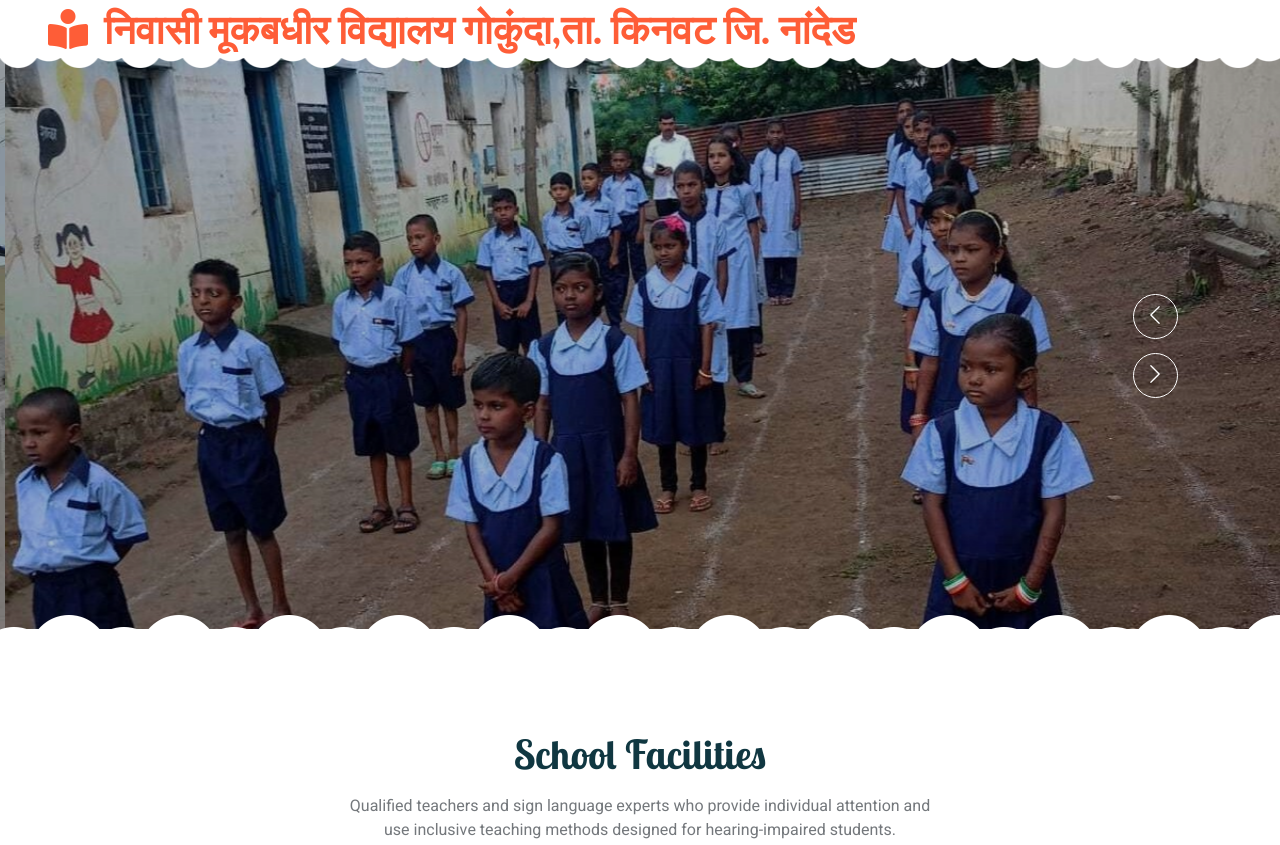
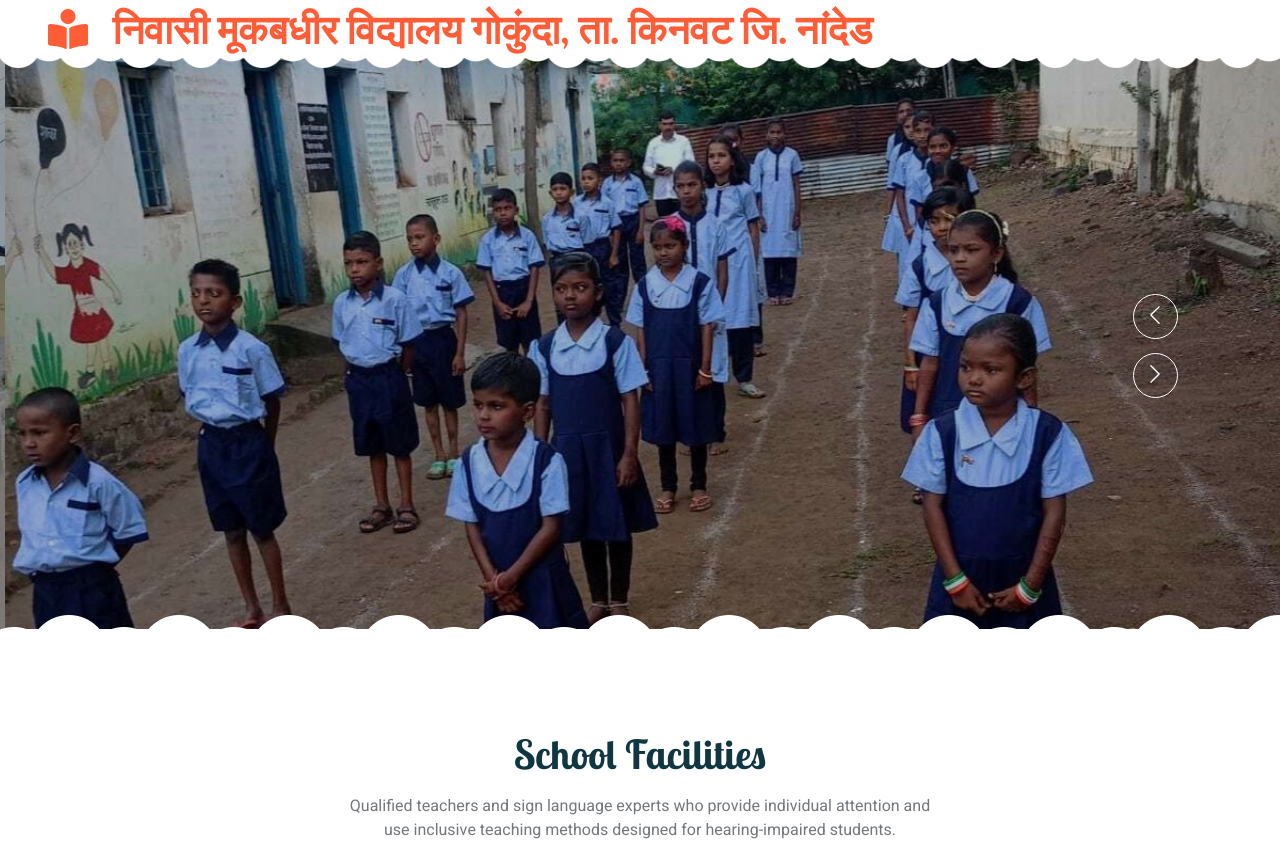
Before and after one commit to NivasiMukbadadhirVidyalayaGokunda/Nivasi-Mukbadadhir-Vidyalaya-Gokunda, a plain HTML site: page index.html in a window 1280 px wide. Shown: the top 845 px of the page. Drawn offline with nearby package versions, Linux system fonts and the light colour scheme.

Commit message:
Update index.html

```diff
--- a/index.html
+++ b/index.html
@@ -45,10 +45,11 @@
         <!-- Navbar Start -->
         <nav class="navbar navbar-expand-lg bg-white navbar-light sticky-top px-4 px-lg-5 py-lg-0">
             <a href="index.html" class="navbar-brand">
-                <h1 class="m-0 text-primary"><i class="fa fa-book-reader me-3"></i>निवासी मूकबधीर विद्यालय गोकुंदा,ता. किनवट जि. नांदेड
-
-                </h1>
-            </a>
+    <h1 class="m-0 text-primary school-title">
+        <i class="fa fa-book-reader me-3"></i>
+        निवासी मूकबधीर विद्यालय गोकुंदा, ता. किनवट जि. नांदेड
+    </h1>
+</a>
             <button type="button" class="navbar-toggler" data-bs-toggle="collapse" data-bs-target="#navbarCollapse">
                 <span class="navbar-toggler-icon"></span>
             </button>
```
